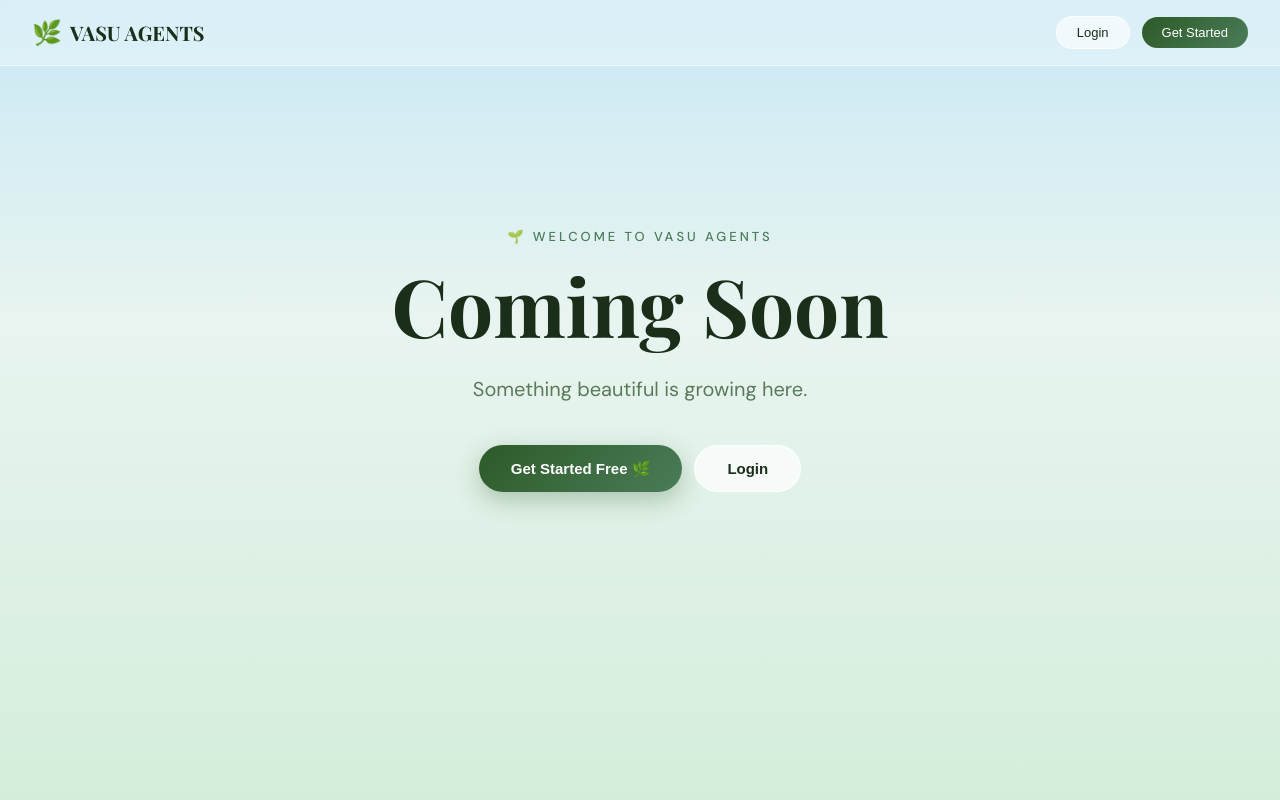
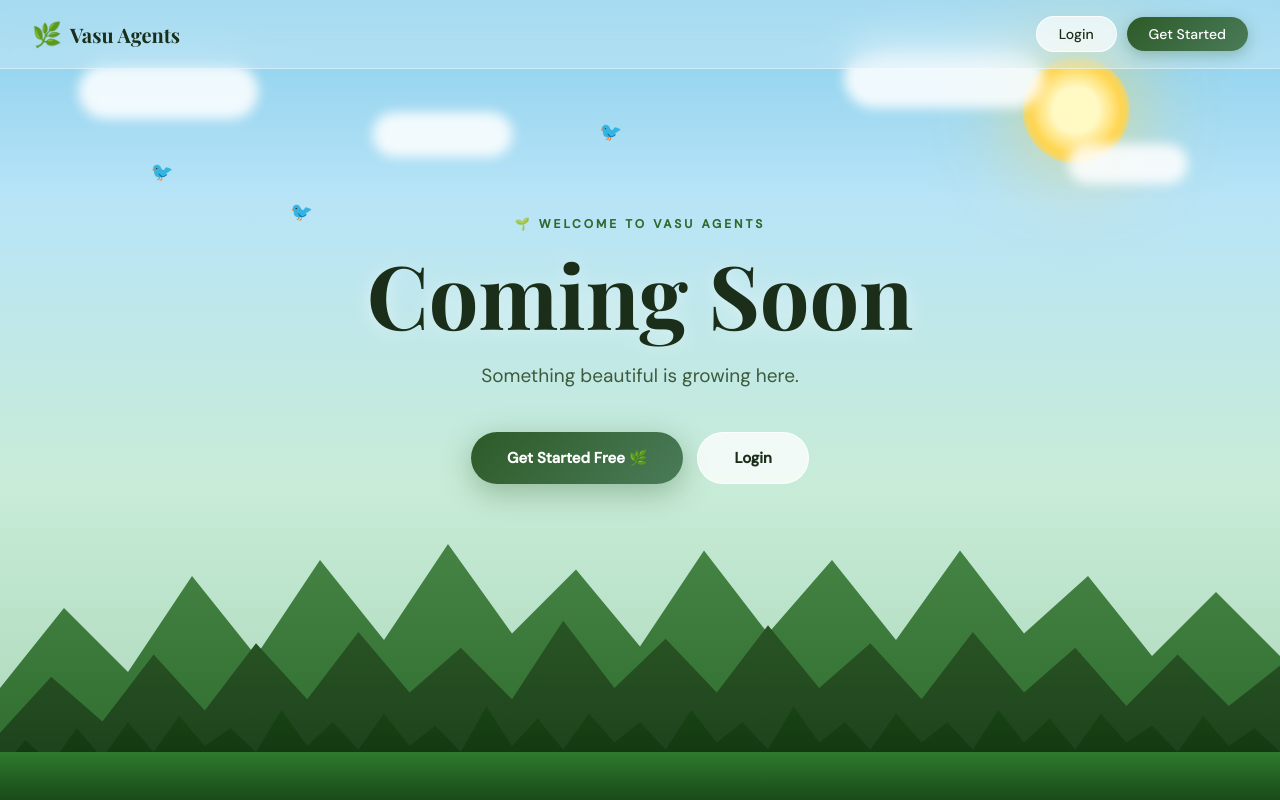
Before and after one commit to mridul0hub/agentflow, a Next.js app: page / in a window 1280 px wide. Built offline with nearby package versions, Linux system fonts and the light colour scheme; no server answers.

Commit message:
full css animations nature bg

```diff
--- a/app/page.js
+++ b/app/page.js
@@ -16,11 +16,9 @@ export default function Home() {
       setUser(session?.user || null);
     };
     getUser();
-
     const { data: { subscription } } = supabase.auth.onAuthStateChange((_event, session) => {
       setUser(session?.user || null);
     });
-
     return () => subscription.unsubscribe();
   }, []);
 
@@ -36,123 +34,340 @@ export default function Home() {
   };
 
   return (
-    <main style={{ minHeight: "100vh", background: "linear-gradient(180deg, #c9e8f5 0%, #e8f4f0 40%, #d4edda 100%)" }}>
+    <>
+      <style>{`
+        html, body { margin: 0; padding: 0; overflow-x: hidden; }
 
-      {/* Nature Background Elements */}
-      <div className="fixed inset-0 pointer-events-none overflow-hidden" style={{ zIndex: 0 }}>
-        {/* Sun */}
-        <div style={{
-          position: "absolute", top: "60px", right: "15%",
-          width: "120px", height: "120px",
-          background: "radial-gradient(circle, #fff9c4, #ffd54f, rgba(255,213,79,0))",
-          borderRadius: "50%",
-          animation: "pulse 4s ease-in-out infinite"
-        }} />
-        {/* Clouds */}
-        {[
-          { top: "8%", left: "5%", width: "200px", opacity: 0.9, delay: "0s" },
-          { top: "12%", left: "30%", width: "150px", opacity: 0.7, delay: "2s" },
-          { top: "6%", right: "25%", width: "180px", opacity: 0.8, delay: "1s" },
-        ].map((cloud, i) => (
-          <div key={i} style={{
-            position: "absolute",
-            top: cloud.top, left: cloud.left, right: cloud.right,
-            width: cloud.width,
-            height: "60px",
-            background: `rgba(255,255,255,${cloud.opacity})`,
-            borderRadius: "50px",
-            filter: "blur(8px)",
-            animation: `float ${6 + i}s ease-in-out infinite`,
-            animationDelay: cloud.delay
-          }} />
-        ))}
-        {/* Mountains */}
-        <div style={{
-          position: "absolute", bottom: 0, left: 0, right: 0,
-          height: "35vh",
-          background: "linear-gradient(180deg, transparent, #2d5a27)",
-          clipPath: "polygon(0% 100%, 0% 60%, 8% 30%, 16% 55%, 24% 20%, 32% 50%, 40% 15%, 48% 45%, 56% 25%, 64% 50%, 72% 20%, 80% 45%, 88% 30%, 96% 55%, 100% 35%, 100% 100%)"
-        }} />
-        {/* Forest layer */}
-        <div style={{
-          position: "absolute", bottom: 0, left: 0, right: 0,
-          height: "20vh",
-          background: "linear-gradient(180deg, #3d7a35, #1a4a15)",
-          clipPath: "polygon(0% 100%, 0% 70%, 3% 40%, 6% 65%, 9% 35%, 12% 60%, 15% 30%, 18% 55%, 21% 25%, 24% 50%, 27% 35%, 30% 55%, 33% 20%, 36% 50%, 39% 30%, 42% 55%, 45% 25%, 48% 50%, 51% 35%, 54% 55%, 57% 20%, 60% 50%, 63% 30%, 66% 55%, 69% 25%, 72% 50%, 75% 35%, 78% 55%, 81% 20%, 84% 50%, 87% 30%, 90% 55%, 93% 25%, 96% 50%, 100% 35%, 100% 100%)"
-        }} />
-        {/* Birds */}
-        {[20, 35, 50, 65, 80].map((left, i) => (
-          <div key={i} style={{
-            position: "absolute",
-            top: `${15 + i * 3}%`,
-            left: `${left}%`,
-            fontSize: "16px",
-            animation: `fly ${8 + i * 2}s linear infinite`,
-            animationDelay: `${i * 1.5}s`,
-            opacity: 0.7
-          }}>🐦</div>
-        ))}
+        .nature-bg {
+          min-height: 100vh;
+          position: relative;
+          overflow: hidden;
+          background: linear-gradient(180deg, #87CEEB 0%, #b8e4f7 25%, #c8ecd8 60%, #a8d5b5 100%);
+        }
+
+        /* Sun */
+        .sun {
+          position: absolute;
+          top: 60px;
+          right: 12%;
+          width: 100px;
+          height: 100px;
+          background: radial-gradient(circle, #fff9c4 30%, #ffd54f 60%, rgba(255,213,79,0) 100%);
+          border-radius: 50%;
+          animation: sunPulse 4s ease-in-out infinite;
+          box-shadow: 0 0 60px rgba(255,213,79,0.6);
+        }
+
+        @keyframes sunPulse {
+          0%, 100% { transform: scale(1); box-shadow: 0 0 60px rgba(255,213,79,0.6); }
+          50% { transform: scale(1.08); box-shadow: 0 0 90px rgba(255,213,79,0.8); }
+        }
+
+        /* Clouds */
+        .cloud {
+          position: absolute;
+          background: rgba(255,255,255,0.85);
+          border-radius: 50px;
+          filter: blur(6px);
+        }
+        .cloud-1 { top: 8%; left: 5%; width: 180px; height: 55px; animation: cloudFloat 8s ease-in-out infinite; }
+        .cloud-2 { top: 14%; left: 28%; width: 140px; height: 45px; animation: cloudFloat 11s ease-in-out infinite 2s; }
+        .cloud-3 { top: 6%; right: 20%; width: 200px; height: 60px; animation: cloudFloat 9s ease-in-out infinite 1s; }
+        .cloud-4 { top: 18%; right: 8%; width: 120px; height: 40px; animation: cloudFloat 10s ease-in-out infinite 3s; }
+
+        @keyframes cloudFloat {
+          0%, 100% { transform: translateX(0px); }
+          50% { transform: translateX(20px); }
+        }
+
+        /* Birds */
+        .bird {
+          position: absolute;
+          font-size: 18px;
+          animation: birdFly linear infinite;
+          opacity: 0;
+        }
+        .bird-1 { top: 15%; animation-duration: 12s; animation-delay: 0s; }
+        .bird-2 { top: 20%; animation-duration: 16s; animation-delay: 3s; }
+        .bird-3 { top: 12%; animation-duration: 14s; animation-delay: 6s; }
+        .bird-4 { top: 25%; animation-duration: 18s; animation-delay: 1s; }
+
+        @keyframes birdFly {
+          0% { transform: translateX(-80px); opacity: 0; }
+          5% { opacity: 1; }
+          95% { opacity: 1; }
+          100% { transform: translateX(110vw); opacity: 0; }
+        }
+
+        /* Mountains back */
+        .mountains-back {
+          position: absolute;
+          bottom: 0;
+          left: 0;
+          right: 0;
+          height: 40vh;
+          background: linear-gradient(180deg, #4a8a4a 0%, #2d6a2d 100%);
+          clip-path: polygon(0% 100%, 0% 65%, 5% 40%, 10% 60%, 15% 30%, 20% 55%, 25% 25%, 30% 50%, 35% 20%, 40% 48%, 45% 28%, 50% 52%, 55% 22%, 60% 48%, 65% 25%, 70% 50%, 75% 22%, 80% 48%, 85% 30%, 90% 55%, 95% 35%, 100% 55%, 100% 100%);
+        }
+
+        /* Mountains front */
+        .mountains-front {
+          position: absolute;
+          bottom: 0;
+          left: 0;
+          right: 0;
+          height: 28vh;
+          background: linear-gradient(180deg, #2d5a27 0%, #1a3d1a 100%);
+          clip-path: polygon(0% 100%, 0% 70%, 4% 45%, 8% 65%, 12% 35%, 16% 60%, 20% 30%, 24% 55%, 28% 25%, 32% 52%, 36% 32%, 40% 55%, 44% 20%, 48% 50%, 52% 28%, 56% 52%, 60% 22%, 64% 50%, 68% 30%, 72% 55%, 76% 25%, 80% 52%, 84% 32%, 88% 58%, 92% 35%, 96% 58%, 100% 40%, 100% 100%);
+        }
+
+        /* Trees */
+        .trees {
+          position: absolute;
+          bottom: 0;
+          left: 0;
+          right: 0;
+          height: 15vh;
+          background: linear-gradient(180deg, #1a4a15 0%, #0f2e0f 100%);
+          clip-path: polygon(0% 100%, 0% 75%, 2% 50%, 4% 70%, 6% 40%, 8% 65%, 10% 35%, 12% 60%, 14% 30%, 16% 55%, 18% 40%, 20% 60%, 22% 25%, 24% 55%, 26% 35%, 28% 58%, 30% 28%, 32% 55%, 34% 38%, 36% 60%, 38% 22%, 40% 55%, 42% 32%, 44% 58%, 46% 28%, 48% 52%, 50% 35%, 52% 58%, 54% 25%, 56% 52%, 58% 35%, 60% 58%, 62% 22%, 64% 52%, 66% 35%, 68% 58%, 70% 28%, 72% 52%, 74% 35%, 76% 58%, 78% 25%, 80% 52%, 82% 32%, 84% 58%, 86% 28%, 88% 52%, 90% 38%, 92% 60%, 94% 30%, 96% 55%, 98% 40%, 100% 60%, 100% 100%);
+        }
+
+        /* Grass */
+        .grass {
+          position: absolute;
+          bottom: 0;
+          left: 0;
+          right: 0;
+          height: 6vh;
+          background: linear-gradient(180deg, #2d7a2d, #1a4a1a);
+        }
+
+        /* Navbar */
+        .navbar {
+          position: fixed;
+          top: 0; left: 0; right: 0;
+          z-index: 100;
+          display: flex;
+          justify-content: space-between;
+          align-items: center;
+          padding: 16px 32px;
+          background: rgba(255,255,255,0.25);
+          backdrop-filter: blur(20px);
+          -webkit-backdrop-filter: blur(20px);
+          border-bottom: 1px solid rgba(255,255,255,0.4);
+        }
+
+        .logo {
+          display: flex;
+          align-items: center;
+          gap: 8px;
+          text-decoration: none;
+        }
+
+        .logo-text {
+          font-family: 'Playfair Display', serif;
+          font-size: 20px;
+          font-weight: 700;
+          color: #1a2e1a;
+        }
+
+        .btn-login {
+          padding: 8px 22px;
+          border-radius: 50px;
+          background: rgba(255,255,255,0.7);
+          border: 1.5px solid rgba(255,255,255,0.9);
+          color: #1a2e1a;
+          font-size: 14px;
+          font-weight: 500;
+          cursor: pointer;
+          transition: all 0.2s;
+          font-family: 'DM Sans', sans-serif;
+        }
+        .btn-login:hover { background: rgba(255,255,255,0.9); }
+
+        .btn-signup {
+          padding: 8px 22px;
+          border-radius: 50px;
+          background: linear-gradient(135deg, #2d5a27, #4a7c59);
+          border: none;
+          color: white;
+          font-size: 14px;
+          font-weight: 500;
+          cursor: pointer;
+          transition: all 0.2s;
+          font-family: 'DM Sans', sans-serif;
+          box-shadow: 0 4px 15px rgba(45,90,39,0.3);
+        }
+        .btn-signup:hover { transform: translateY(-1px); box-shadow: 0 6px 20px rgba(45,90,39,0.4); }
+
+        /* Hero */
+        .hero {
+          position: relative;
+          z-index: 10;
+          min-height: 100vh;
+          display: flex;
+          flex-direction: column;
+          align-items: center;
+          justify-content: center;
+          text-align: center;
+          padding: 120px 24px 220px;
+        }
+
+        .hero-tag {
+          font-size: 12px;
+          font-weight: 600;
+          letter-spacing: 3px;
+          text-transform: uppercase;
+          color: #2d6a2d;
+          margin-bottom: 16px;
+          animation: fadeUp 0.8s ease forwards;
+        }
+
+        .hero-title {
+          font-family: 'Playfair Display', serif;
+          font-size: clamp(42px, 9vw, 88px);
+          font-weight: 700;
+          line-height: 1.05;
+          color: #1a2e1a;
+          margin-bottom: 20px;
+          text-shadow: 0 2px 20px rgba(255,255,255,0.5);
+          animation: fadeUp 0.8s ease 0.15s forwards;
+          opacity: 0;
+        }
+
+        .hero-sub {
+          font-size: clamp(15px, 2vw, 19px);
+          color: #3d5a3d;
+          max-width: 480px;
+          line-height: 1.7;
+          margin-bottom: 40px;
+          animation: fadeUp 0.8s ease 0.3s forwards;
+          opacity: 0;
+        }
+
+        .hero-buttons {
+          display: flex;
+          gap: 14px;
+          flex-wrap: wrap;
+          justify-content: center;
+          animation: fadeUp 0.8s ease 0.45s forwards;
+          opacity: 0;
+        }
+
+        .btn-hero-primary {
+          padding: 15px 36px;
+          border-radius: 50px;
+          background: linear-gradient(135deg, #2d5a27, #4a7c59);
+          border: none;
+          color: white;
+          font-size: 15px;
+          font-weight: 600;
+          cursor: pointer;
+          box-shadow: 0 8px 30px rgba(45,90,39,0.35);
+          transition: all 0.2s;
+          font-family: 'DM Sans', sans-serif;
+        }
+        .btn-hero-primary:hover { transform: translateY(-2px); box-shadow: 0 12px 35px rgba(45,90,39,0.45); }
+
+        .btn-hero-secondary {
+          padding: 15px 36px;
+          border-radius: 50px;
+          background: rgba(255,255,255,0.75);
+          border: 1.5px solid rgba(255,255,255,0.9);
+          color: #1a2e1a;
+          font-size: 15px;
+          font-weight: 600;
+          cursor: pointer;
+          backdrop-filter: blur(10px);
+          transition: all 0.2s;
+          font-family: 'DM Sans', sans-serif;
+        }
+        .btn-hero-secondary:hover { background: rgba(255,255,255,0.9); }
+
+        /* Avatar dropdown */
+        .avatar-btn {
+          display: flex;
+          align-items: center;
+          gap: 8px;
+          background: rgba(255,255,255,0.8);
+          border: 1.5px solid rgba(255,255,255,0.9);
+          border-radius: 50px;
+          padding: 6px 14px 6px 6px;
+          cursor: pointer;
+          transition: all 0.2s;
+        }
+        .avatar-btn:hover { background: rgba(255,255,255,0.95); }
+
+        .dropdown {
+          position: absolute;
+          top: 52px;
+          right: 0;
+          background: rgba(255,255,255,0.97);
+          border-radius: 16px;
+          padding: 8px;
+          box-shadow: 0 10px 40px rgba(0,0,0,0.15);
+          min-width: 170px;
+          z-index: 200;
+        }
+
+        .dropdown-item {
+          display: block;
+          width: 100%;
+          text-align: left;
+          padding: 10px 14px;
+          border-radius: 10px;
+          font-size: 13px;
+          background: transparent;
+          border: none;
+          cursor: pointer;
+          transition: background 0.2s;
+          font-family: 'DM Sans', sans-serif;
+          text-decoration: none;
+        }
+        .dropdown-item:hover { background: #f0f7f0; }
+        .dropdown-item-red { color: #dc2626; }
+        .dropdown-item-red:hover { background: #fff5f5 !important; }
+
+        @keyframes fadeUp {
+          from { opacity: 0; transform: translateY(24px); }
+          to { opacity: 1; transform: translateY(0); }
+        }
+
+        /* Mobile */
+        @media (max-width: 640px) {
+          .navbar { padding: 14px 20px; }
+          .hero { padding: 100px 20px 200px; }
+          .sun { width: 70px; height: 70px; right: 8%; top: 80px; }
+        }
+      `}</style>
+
+      <div className="nature-bg">
+        {/* Nature Elements */}
+        <div className="sun" />
+        <div className="cloud cloud-1" />
+        <div className="cloud cloud-2" />
+        <div className="cloud cloud-3" />
+        <div className="cloud cloud-4" />
+        <div className="bird bird-1">🐦</div>
+        <div className="bird bird-2">🐦</div>
+        <div className="bird bird-3">🐦</div>
+        <div className="bird bird-4">🐦</div>
+        <div className="mountains-back" />
+        <div className="mountains-front" />
+        <div className="trees" />
+        <div className="grass" />
+
+        {/* Navbar */}
+        <nav className="navbar">
+          <div className="logo">
+            <span style={{ fontSize: "24px" }}>🌿</span>
+            <span className="logo-text">Vasu Agents</span>
           </div>
 
-      {/* CSS Animations */}
-      <style>{`
-        @keyframes float {
-          0%, 100% { transform: translateY(0px) translateX(0px); }
-          33% { transform: translateY(-15px) translateX(10px); }
-          66% { transform: translateY(-8px) translateX(-5px); }
-        }
-        @keyframes pulse {
-          0%, 100% { transform: scale(1); opacity: 1; }
-          50% { transform: scale(1.1); opacity: 0.9; }
-        }
-        @keyframes fly {
-          0% { transform: translateX(-50px); opacity: 0; }
-          10% { opacity: 0.7; }
-          90% { opacity: 0.7; }
-          100% { transform: translateX(200px); opacity: 0; }
-        }
-        @keyframes fadeUp {
-          from { opacity: 0; transform: translateY(30px); }
-          to { opacity: 1; transform: translateY(0); }
-        }
-        .fade-up { animation: fadeUp 0.8s ease forwards; }
-        .fade-up-2 { animation: fadeUp 0.8s ease 0.2s forwards; opacity: 0; }
-        .fade-up-3 { animation: fadeUp 0.8s ease 0.4s forwards; opacity: 0; }
-      `}</style>
-
-      {/* Navbar */}
-      <nav style={{
-        position: "fixed", top: 0, left: 0, right: 0, zIndex: 100,
-        background: "rgba(255,255,255,0.3)",
-        backdropFilter: "blur(20px)",
-        borderBottom: "1px solid rgba(255,255,255,0.5)",
-        padding: "16px 32px",
-        display: "flex", justifyContent: "space-between", alignItems: "center"
-      }}>
-        {/* Logo */}
-        <div style={{ display: "flex", alignItems: "center", gap: "8px" }}>
-          <span style={{ fontSize: "24px" }}>🌿</span>
-          <span style={{
-            fontFamily: "'Playfair Display', serif",
-            fontSize: "20px", fontWeight: "700",
-            color: "#1a2e1a"
-          }}>VASU AGENTS</span>
-        </div>
-
-        {/* Auth Section */}
-        <div style={{ display: "flex", alignItems: "center", gap: "12px" }}>
+          <div style={{ display: "flex", alignItems: "center", gap: "10px" }}>
             {user ? (
               <div style={{ position: "relative" }}>
-              <button
-                onClick={() => setShowDropdown(!showDropdown)}
-                style={{
-                  display: "flex", alignItems: "center", gap: "8px",
-                  background: "rgba(255,255,255,0.8)",
-                  border: "1.5px solid rgba(255,255,255,0.9)",
-                  borderRadius: "50px", padding: "6px 14px 6px 6px",
-                  cursor: "pointer", transition: "all 0.2s"
-                }}
-              >
+                <button className="avatar-btn" onClick={() => setShowDropdown(!showDropdown)}>
                   <img
                     src={user.user_metadata?.avatar_url || `https://ui-avatars.com/api/?name=${encodeURIComponent(user.user_metadata?.full_name || user.email)}&background=2d5a27&color=fff&size=32`}
                     style={{ width: "32px", height: "32px", borderRadius: "50%", objectFit: "cover" }}
@@ -162,43 +377,15 @@ export default function Home() {
                   </span>
                   <span style={{ fontSize: "10px", color: "#5a7a5a" }}>▼</span>
                 </button>
-
-              {/* Dropdown */}
                 {showDropdown && (
-                <div style={{
-                  position: "absolute", top: "50px", right: 0,
-                  background: "rgba(255,255,255,0.95)",
-                  borderRadius: "16px", padding: "8px",
-                  boxShadow: "0 10px 40px rgba(0,0,0,0.15)",
-                  border: "1px solid rgba(255,255,255,0.9)",
-                  minWidth: "160px", zIndex: 200
-                }}>
-                  <Link
-                    href="/dashboard"
-                    onClick={() => setShowDropdown(false)}
-                    style={{
-                      display: "block", padding: "10px 14px",
-                      borderRadius: "10px", fontSize: "13px",
-                      color: "#1a2e1a", textDecoration: "none",
-                      transition: "background 0.2s"
-                    }}
-                    onMouseEnter={e => e.target.style.background = "#f0f7f0"}
-                    onMouseLeave={e => e.target.style.background = "transparent"}
-                  >
+                  <div className="dropdown">
+                    <div style={{ padding: "8px 14px 10px", fontSize: "11px", color: "#9ca3af", borderBottom: "1px solid #f0f0f0", marginBottom: "4px" }}>
+                      {user.email}
+                    </div>
+                    <Link href="/dashboard" className="dropdown-item" style={{ color: "#1a2e1a" }} onClick={() => setShowDropdown(false)}>
                       🏠 Dashboard
                     </Link>
-                  <button
-                    onClick={handleLogout}
-                    style={{
-                      display: "block", width: "100%", textAlign: "left",
-                      padding: "10px 14px", borderRadius: "10px",
-                      fontSize: "13px", color: "#c0392b",
-                      background: "transparent", border: "none",
-                      cursor: "pointer", transition: "background 0.2s"
-                    }}
-                    onMouseEnter={e => e.target.style.background = "#fff5f5"}
-                    onMouseLeave={e => e.target.style.background = "transparent"}
-                  >
+                    <button className="dropdown-item dropdown-item-red" onClick={handleLogout}>
                       🚪 Logout
                     </button>
                   </div>
@@ -206,129 +393,44 @@ export default function Home() {
               </div>
             ) : (
               <>
-              <button
-                onClick={() => openAuth("login")}
-                style={{
-                  padding: "8px 20px", borderRadius: "50px",
-                  background: "rgba(255,255,255,0.6)",
-                  border: "1.5px solid rgba(255,255,255,0.8)",
-                  color: "#1a2e1a", fontSize: "13px", fontWeight: "500",
-                  cursor: "pointer", transition: "all 0.2s"
-                }}
-              >
-                Login
-              </button>
-              <button
-                onClick={() => openAuth("signup")}
-                style={{
-                  padding: "8px 20px", borderRadius: "50px",
-                  background: "linear-gradient(135deg, #2d5a27, #4a7c59)",
-                  border: "none", color: "white",
-                  fontSize: "13px", fontWeight: "500",
-                  cursor: "pointer", transition: "all 0.2s"
-                }}
-              >
-                Get Started
-              </button>
+                <button className="btn-login" onClick={() => openAuth("login")}>Login</button>
+                <button className="btn-signup" onClick={() => openAuth("signup")}>Get Started</button>
               </>
             )}
           </div>
         </nav>
 
-      {/* Hero Section */}
-      <section style={{
-        position: "relative", zIndex: 1,
-        minHeight: "100vh",
-        display: "flex", flexDirection: "column",
-        alignItems: "center", justifyContent: "center",
-        textAlign: "center", padding: "120px 24px 200px"
-      }}>
-        <p className="fade-up" style={{
-          fontSize: "13px", fontWeight: "500", letterSpacing: "3px",
-          textTransform: "uppercase", color: "#4a7c59", marginBottom: "16px"
-        }}>
-          🌱 Welcome to VASU AGENTS
-        </p>
-        <h1 className="fade-up-2" style={{
-          fontFamily: "'Playfair Display', serif",
-          fontSize: "clamp(40px, 8vw, 80px)",
-          fontWeight: "700", lineHeight: "1.1",
-          color: "#1a2e1a", marginBottom: "24px"
-        }}>
-          Coming Soon
-        </h1>
-        <p className="fade-up-3" style={{
-          fontSize: "clamp(16px, 2vw, 20px)",
-          color: "#5a7a5a", maxWidth: "500px",
-          lineHeight: "1.6", marginBottom: "40px"
-        }}>
-          Something beautiful is growing here.
-        </p>
+        {/* Hero */}
+        <section className="hero">
+          <p className="hero-tag">🌱 Welcome to Vasu Agents</p>
+          <h1 className="hero-title">Coming Soon</h1>
+          <p className="hero-sub">Something beautiful is growing here.</p>
 
-        {!user && (
-          <div className="fade-up-3" style={{ display: "flex", gap: "12px", flexWrap: "wrap", justifyContent: "center" }}>
-            <button
-              onClick={() => openAuth("signup")}
-              style={{
-                padding: "14px 32px", borderRadius: "50px",
-                background: "linear-gradient(135deg, #2d5a27, #4a7c59)",
-                border: "none", color: "white",
-                fontSize: "15px", fontWeight: "600",
-                cursor: "pointer",
-                boxShadow: "0 8px 24px rgba(45,90,39,0.3)"
-              }}
-            >
+          {!user ? (
+            <div className="hero-buttons">
+              <button className="btn-hero-primary" onClick={() => openAuth("signup")}>
                 Get Started Free 🌿
               </button>
-            <button
-              onClick={() => openAuth("login")}
-              style={{
-                padding: "14px 32px", borderRadius: "50px",
-                background: "rgba(255,255,255,0.7)",
-                border: "1.5px solid rgba(255,255,255,0.9)",
-                color: "#1a2e1a", fontSize: "15px", fontWeight: "600",
-                cursor: "pointer"
-              }}
-            >
+              <button className="btn-hero-secondary" onClick={() => openAuth("login")}>
                 Login
               </button>
             </div>
-        )}
-
-        {user && (
-          <div className="fade-up-3">
-            <Link
-              href="/dashboard"
-              style={{
-                padding: "14px 32px", borderRadius: "50px",
-                background: "linear-gradient(135deg, #2d5a27, #4a7c59)",
-                color: "white", fontSize: "15px", fontWeight: "600",
-                textDecoration: "none",
-                boxShadow: "0 8px 24px rgba(45,90,39,0.3)",
-                display: "inline-block"
-              }}
-            >
+          ) : (
+            <div className="hero-buttons" style={{ opacity: 1, animation: "none" }}>
+              <Link href="/dashboard" className="btn-hero-primary" style={{ textDecoration: "none", display: "inline-block" }}>
                 Go to Dashboard 🌿
               </Link>
             </div>
           )}
         </section>
+      </div>
 
       {/* Auth Modal */}
-      <AuthModal
-        isOpen={showAuth}
-        onClose={() => setShowAuth(false)}
-        defaultTab={authTab}
-      />
+      <AuthModal isOpen={showAuth} onClose={() => setShowAuth(false)} defaultTab={authTab} />
 
-      {/* Click outside dropdown */}
       {showDropdown && (
-        <div
-          className="fixed inset-0 z-40"
-          onClick={() => setShowDropdown(false)}
-        />
+        <div style={{ position: "fixed", inset: 0, zIndex: 40 }} onClick={() => setShowDropdown(false)} />
       )}
-
-    </main>
+    </>
   );
 }
```
Lines whose indentation alone changed are shown as unchanged.
